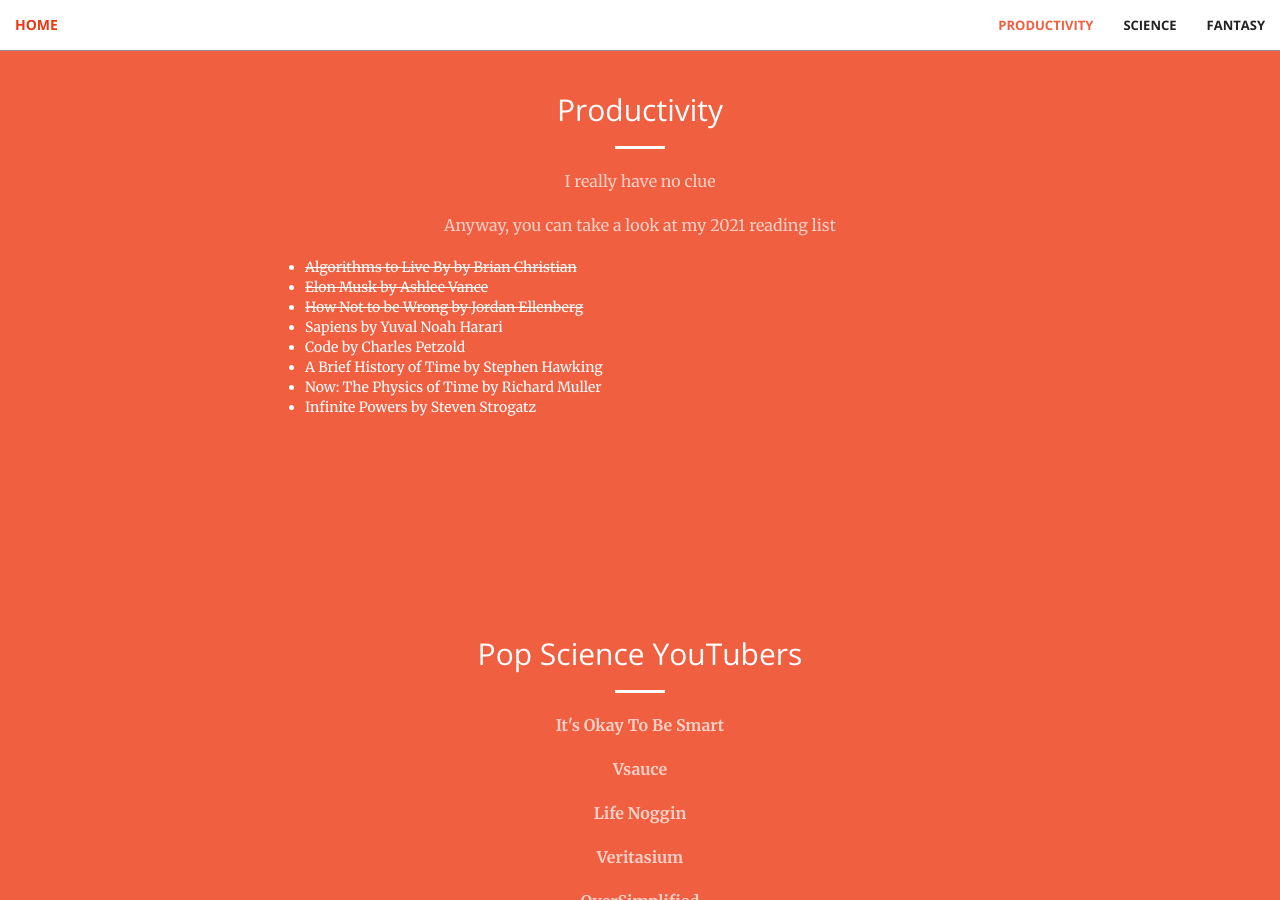
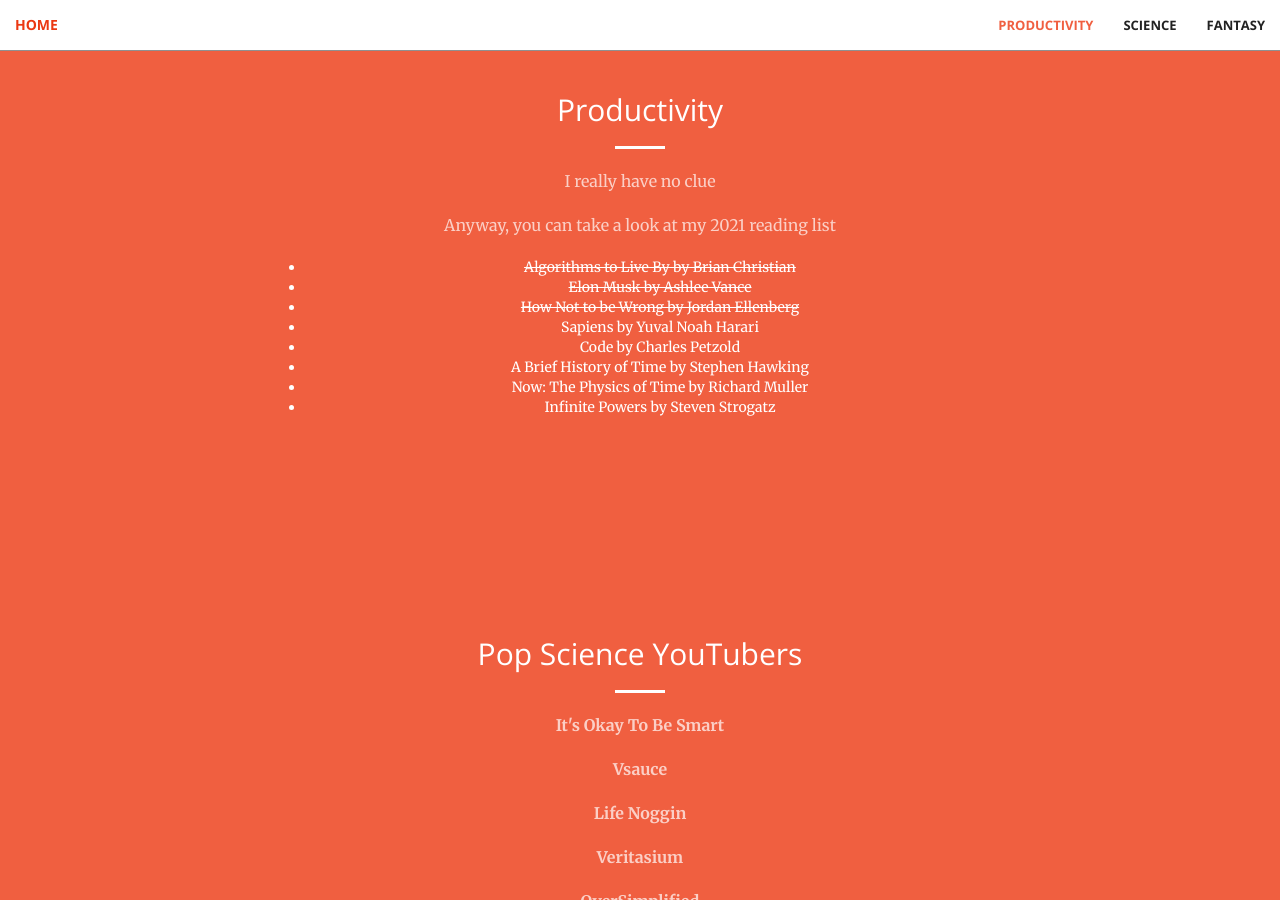
Before and after one commit to aravindbharathi/aravindbharathi.github.io, a Jekyll site: the page rec/index.html, which Jekyll copies as it is, in a window 1280 px wide and 900 px high, scrolled down 1146 px. Built offline with Jekyll 4.4.1, drawn with Linux system fonts in a browser that asks for light colours.

Commit message:
Update index.html

```diff
--- a/rec/index.html
+++ b/rec/index.html
@@ -146,7 +146,7 @@
                     </p>
                     <p class="text-faded">
                       Anyway, you can take a look at my 2021 reading list
-                    <ul align = "left">
+                    <ul>
                       <li><strike>Algorithms to Live By by Brian Christian</strike>
                       <li><strike>Elon Musk by Ashlee Vance</strike>
                       <li><strike>How Not to be Wrong by Jordan Ellenberg</strike>
```
